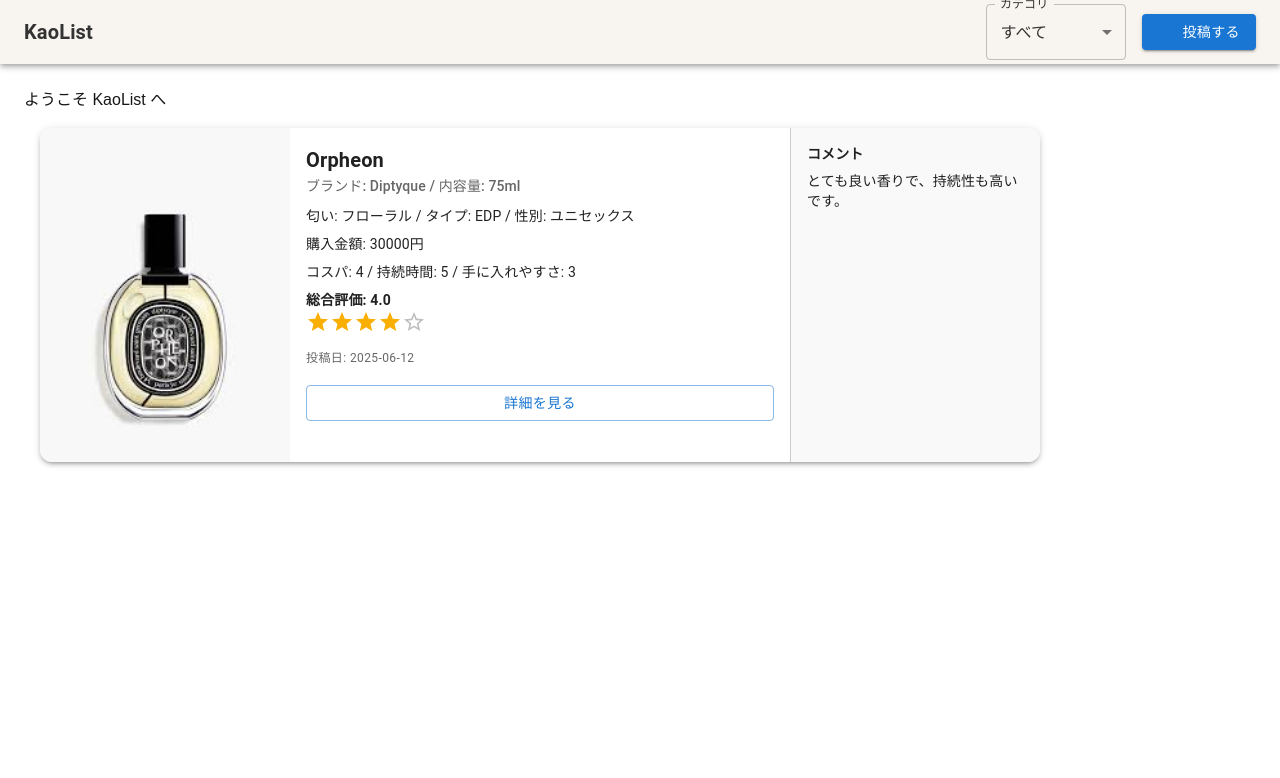
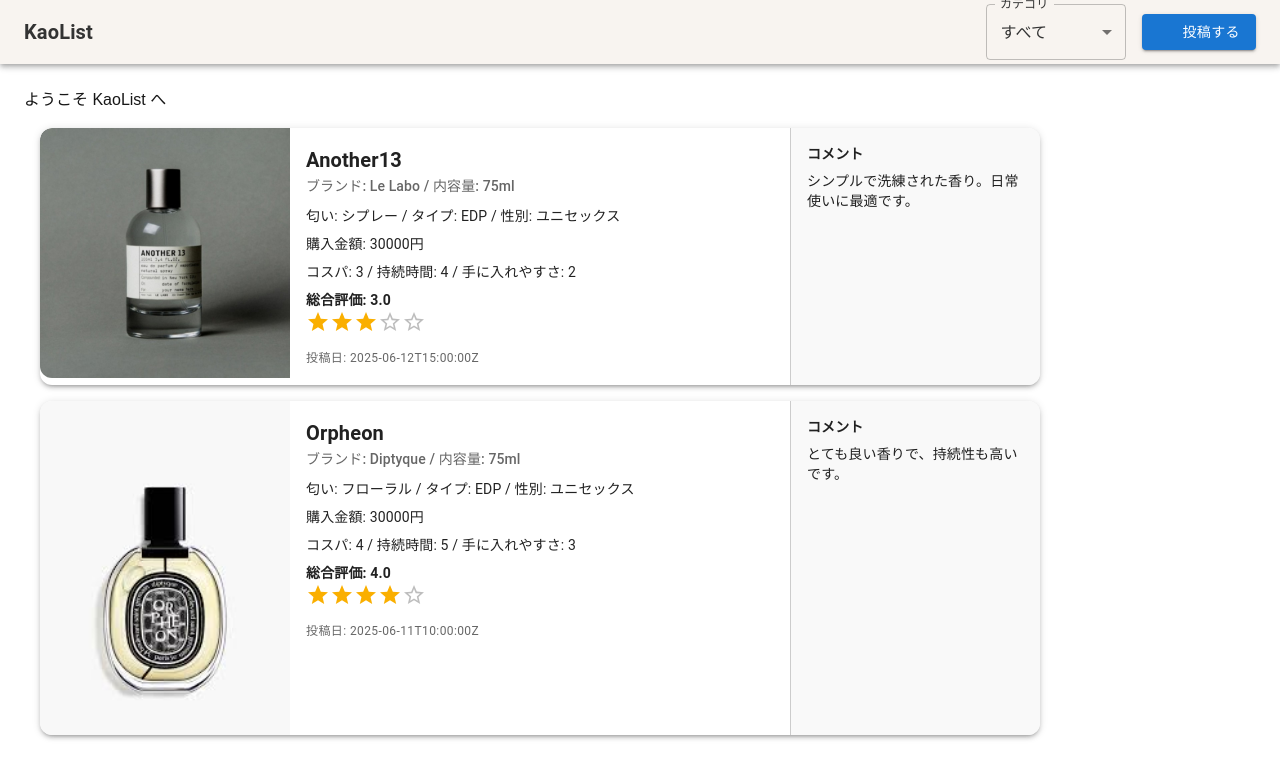
Before and after one commit to kayakku06/smell, a Next.js app in the folder smell2/: page /home in a window 1280 px wide. Shown: the top 778 px of the page. Built offline with nearby package versions, Linux system fonts and the light colour scheme; some icons are missing.

Commit message:
postcardの日付並び替えとUIを調整

```diff
--- a/smell2/src/app/home/page.tsx
+++ b/smell2/src/app/home/page.tsx
@@ -10,12 +10,12 @@
   volume: string;
   imageSrc?: string;
   price?: string;
-  perfumeType?: string;
+  smellType?: string;
   gender?: string;
   scent: string;
-  costPerformance: number;
   longevity: number;
   accessibility: number;
+  costPerformance: number;
   postedAt: string;
   comment?: string;
 };
@@ -29,24 +29,44 @@
     volume: '75ml',
     imageSrc: '/写真/images.jpeg',
     price: '30000',
-    perfumeType: 'EDP',
+    smellType: 'EDP',
     gender: 'ユニセックス',
     scent: 'フローラル',
-    costPerformance: 4,
+
     longevity: 5,
     accessibility: 3,
-    postedAt: '2025-06-12',
+    costPerformance: 4,
+    postedAt: '2025-06-11T10:00:00Z',
     comment: 'とても良い香りで、持続性も高いです。',
+  },
+  {
+    id: '2',
+    perfumeName: 'Another13',
+    brandName: 'Le Labo',
+    volume: '75ml',
+    imageSrc: '/写真/org.jpg',
+    price: '30000',
+    smellType: 'EDP',
+    gender: 'ユニセックス',
+    scent: 'シプレー',
+    costPerformance: 3,
+    longevity: 4,
+    accessibility: 2,
+    postedAt: '2025-06-12T15:00:00Z',
+    comment: 'シンプルで洗練された香り。日常使いに最適です。',
   },
 ];
 export default function PostPage() {
+   const sortedPosts = [...testPost].sort((a, b) => {
+    return new Date(b.postedAt).getTime() - new Date(a.postedAt).getTime();
+  });
   return (
     <>
       <Header />
       <main style={{ padding: '24px' }}>
         <h2>ようこそ KaoList へ</h2>
         <div style={{ marginBottom: '24px' }}>
-          {testPost.map((post) => (
+          {sortedPosts.map((post) => (
             <PostCard key={post.id} {...post} />
           ))}
         </div>
--- a/smell2/src/components/postcard/postcard.tsx
+++ b/smell2/src/components/postcard/postcard.tsx
@@ -12,16 +12,15 @@
   volume: string;
   imageSrc?: string;
   price?: string;
-  perfumeType?: string;
+  smellType?: string;
   gender?: string;
   scent: string;
-  costPerformance: number;
   longevity: number;
   accessibility: number;
+  costPerformance: number;
   postedAt: string;
   comment?: string;
 };
-
 const PostCard: React.FC<Post> = ({
   id,
   perfumeName,
@@ -29,7 +28,7 @@
   volume,
   imageSrc,
   price,
-  perfumeType,
+  smellType,
   gender,
   scent,
   costPerformance,
@@ -62,7 +61,7 @@
           ブランド: {brandName ?? '未設定'} / 内容量: {volume}
         </Typography>
         <Typography variant="body2" mt={1}>
-          匂い: {scent} / タイプ: {perfumeType ?? '未設定'} / 性別: {gender ?? '未設定'}
+          匂い: {scent} / タイプ: {smellType ?? '未設定'} / 性別: {gender ?? '未設定'}
         </Typography>
         <Typography variant="body2" mt={1}>
           購入金額: {price ?? '未設定'}円
@@ -79,13 +78,7 @@
         <Typography variant="caption" color="text.secondary" display="block" mt={1}>
           投稿日: {postedAt}
         </Typography>
-        <Box mt={2}>
-          <Link href={`/detail/${id}`} passHref>
-            <Button variant="outlined" fullWidth>
-              詳細を見る
-            </Button>
-          </Link>
-        </Box>
+
       </CardContent>
 
       {/* 右側: コメント欄 */}
```
